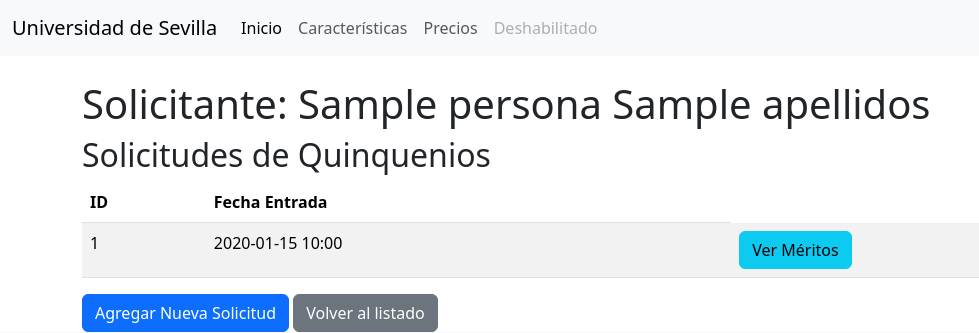
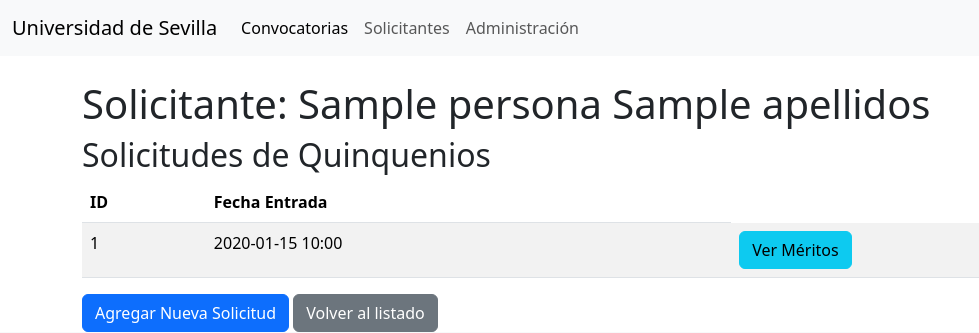
Before and after one commit to juananruiz/quinque, a Symfony app: template templates/persona/show.html.twig in a window 1280 px wide. Shown: the top 333 px of the page, without its empty margins (0-979 px from the left). Run offline with Twig, Linux system fonts and the light colour scheme; the template is opened without the code that fills it: most values are stand-ins (such as "Sample title", 1, 10 or a date in 2020); some libraries are stand-ins or nearby versions.

Commit message:
Añado funciones al menú de navegación que venía de muestra

```diff
--- a/templates/base.html.twig
+++ b/templates/base.html.twig
@@ -29,16 +29,13 @@
                     <div class="collapse navbar-collapse" id="navbarNav">
                         <ul class="navbar-nav">
                             <li class="nav-item">
-                                <a class="nav-link active" aria-current="page" href="#">Inicio</a>
+                                <a class="nav-link active" aria-current="page" href="/convocatorias">Convocatorias</a>
                             </li>
                             <li class="nav-item">
-                                <a class="nav-link" href="#">Características</a>
+                                <a class="nav-link" href="/persona">Solicitantes</a>
                             </li>
                             <li class="nav-item">
-                                <a class="nav-link" href="#">Precios</a>
-                            </li>
-                            <li class="nav-item">
-                                <a class="nav-link disabled" href="#" tabindex="-1" aria-disabled="true">Deshabilitado</a>
+                                <a class="nav-link" href="/admin">Administración</a>
                             </li>
                         </ul>
                     </div>
```
